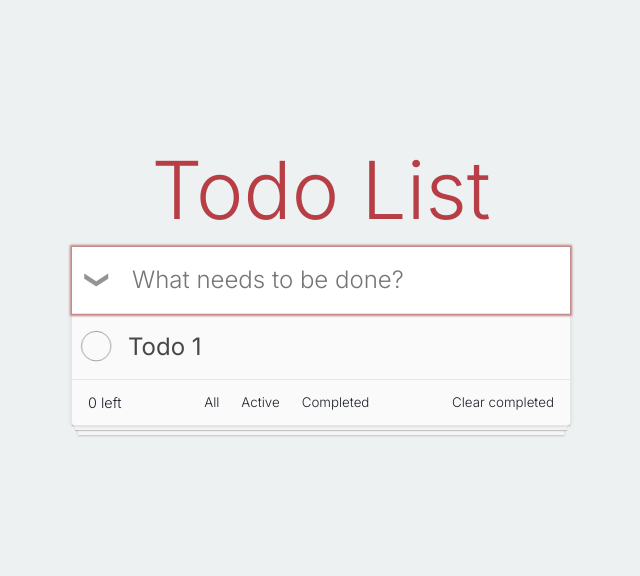
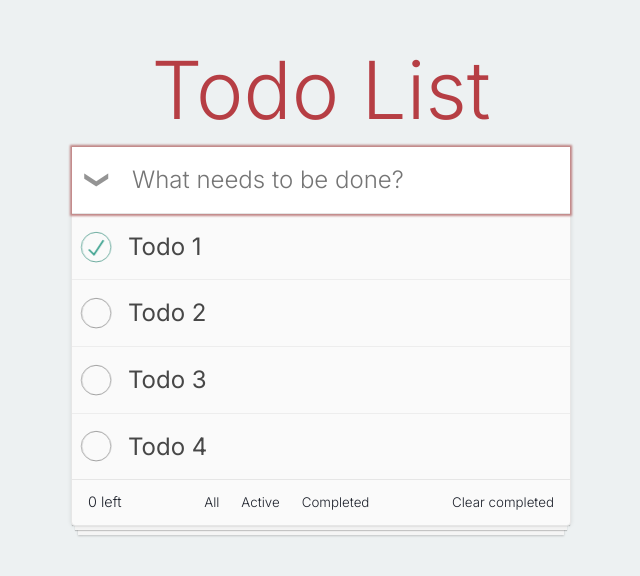
Before and after one commit to tanerijun/svelte_todo, a Svelte app: page / in a window 1280 px wide. Shown: the part 120-696 px from the top of the page, without its empty margins (319-959 px from the left). Built offline with nearby package versions, Linux system fonts and the light colour scheme.

Commit message:
Add mock data

```diff
--- a/src/components/Todos.svelte
+++ b/src/components/Todos.svelte
@@ -1,3 +1,17 @@
+<script lang="ts">
+	import type { Todo } from '$root/types/Todo'
+
+	// dummy data
+	let todos: Array<Todo> = [
+		{ id: '1e4a59703af84', text: 'Todo 1', completed: true },
+		{ id: '9e09bcd7b9349', text: 'Todo 2', completed: false },
+		{ id: '9e4273a51a37c', text: 'Todo 3', completed: false },
+		{ id: '53ae48bf605cc', text: 'Todo 4', completed: false },
+	]
+
+	$: console.log(todos)
+</script>
+
 <main>
 	<h1 class="title">Todo List</h1>
 
@@ -19,19 +33,26 @@
 		</form>
 
 		<ul class="todo-list">
+			{#each todos as todo (todo.id)}
 				<li class="todo">
 					<div class="todo-item">
 						<div>
-						<input id="todo" class="toggle" type="checkbox" />
+							<input
+								id="todo"
+								class="toggle"
+								type="checkbox"
+								checked={todo.completed}
+							/>
 							<label aria-label="Check todo" class="todo-check" for="todo" />
 						</div>
-					<span class="todo-text">Todo 1</span>
+						<span class="todo-text">{todo.text}</span>
 						<button aria-label="Remove todo" class="remove" />
 					</div>
 
 					<!-- svelte-ignore a11y-autofocus -->
 					<!-- <input class="edit" type="text" autofocus /> -->
 				</li>
+			{/each}
 		</ul>
 
 		<div class="actions">
--- /dev/null
+++ b/src/types/Todo.ts
@@ -0,0 +1,5 @@
+export type Todo = {
+	id: string
+	text: string
+	completed: boolean
+}
```
Lines whose indentation alone changed are shown as unchanged.
